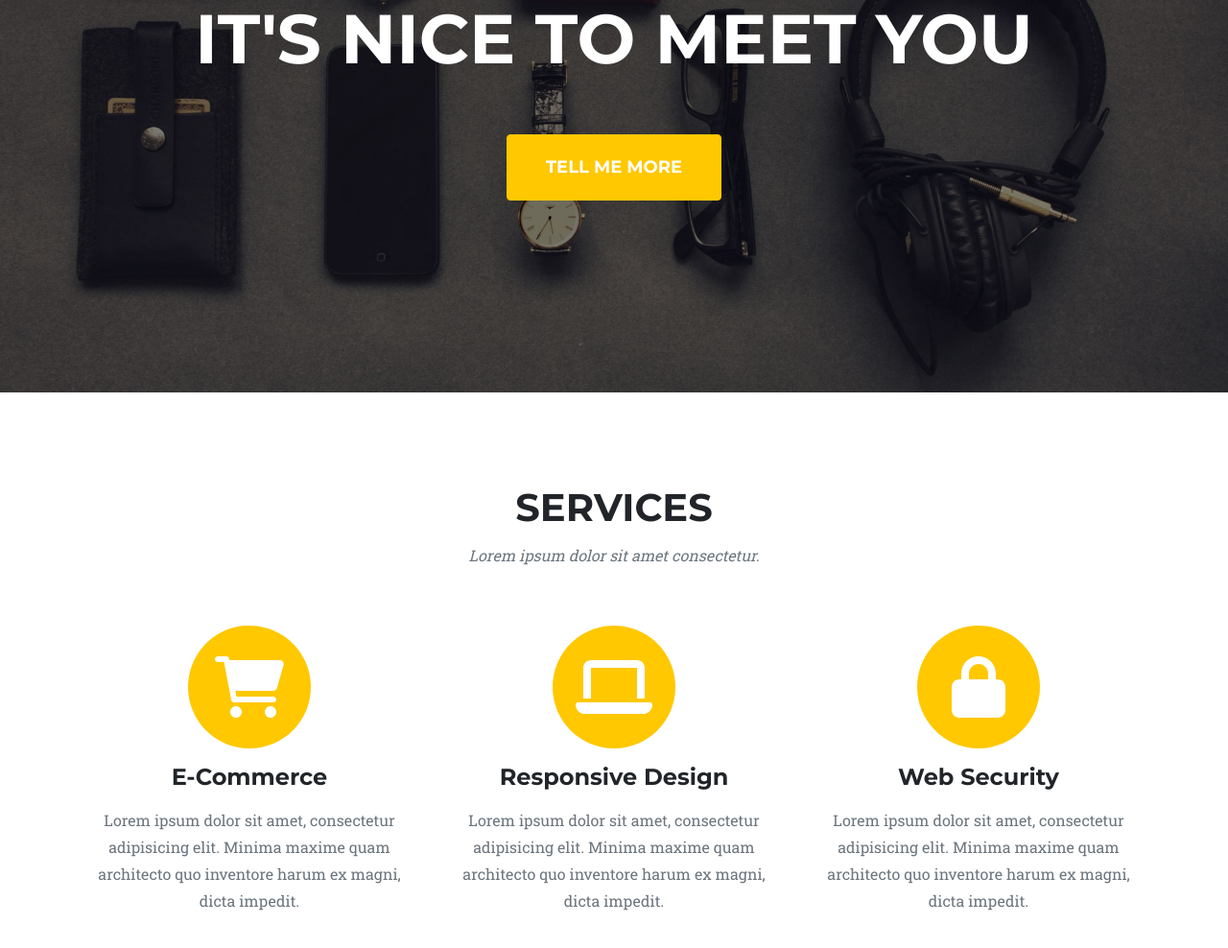
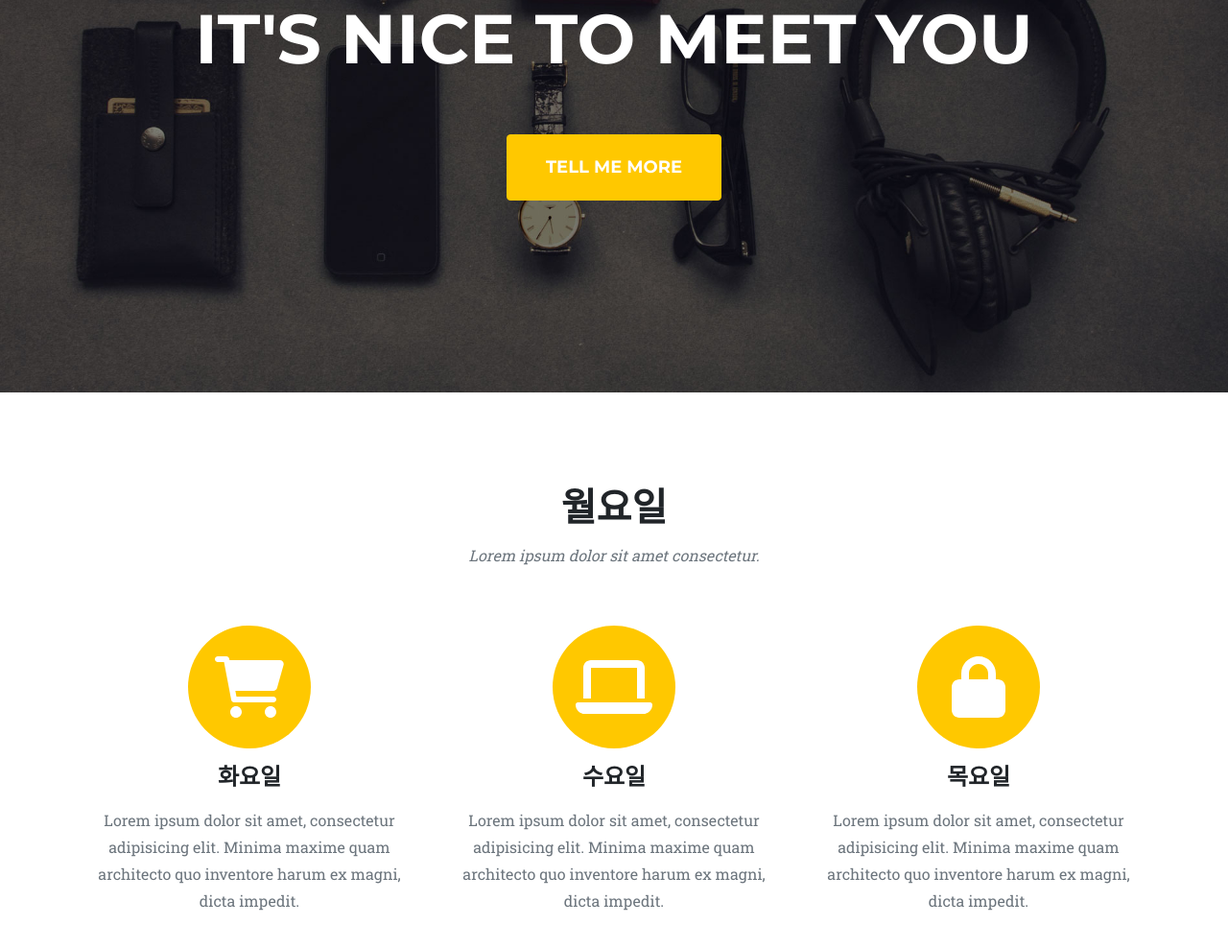
Before and after one commit to riky333/company-project, a plain HTML site: page index.html in a window 1280 px wide. Shown: the part 336-1324 px from the top of the page at 96% size. Drawn offline with nearby package versions, Linux system fonts and the light colour scheme.

Commit message:
second commit

```diff
--- a/index.html
+++ b/index.html
@@ -48,7 +48,7 @@
         <section class="page-section" id="services">
             <div class="container">
                 <div class="text-center">
-                    <h2 class="section-heading text-uppercase">Services</h2>
+                    <h2 class="section-heading text-uppercase">월요일</h2>
                     <h3 class="section-subheading text-muted">Lorem ipsum dolor sit amet consectetur.</h3>
                 </div>
                 <div class="row text-center">
@@ -57,7 +57,7 @@
                             <i class="fas fa-circle fa-stack-2x text-primary"></i>
                             <i class="fas fa-shopping-cart fa-stack-1x fa-inverse"></i>
                         </span>
-                        <h4 class="my-3">E-Commerce</h4>
+                        <h4 class="my-3">화요일</h4>
                         <p class="text-muted">Lorem ipsum dolor sit amet, consectetur adipisicing elit. Minima maxime quam architecto quo inventore harum ex magni, dicta impedit.</p>
                     </div>
                     <div class="col-md-4">
@@ -65,7 +65,7 @@
                             <i class="fas fa-circle fa-stack-2x text-primary"></i>
                             <i class="fas fa-laptop fa-stack-1x fa-inverse"></i>
                         </span>
-                        <h4 class="my-3">Responsive Design</h4>
+                        <h4 class="my-3">수요일</h4>
                         <p class="text-muted">Lorem ipsum dolor sit amet, consectetur adipisicing elit. Minima maxime quam architecto quo inventore harum ex magni, dicta impedit.</p>
                     </div>
                     <div class="col-md-4">
@@ -73,7 +73,7 @@
                             <i class="fas fa-circle fa-stack-2x text-primary"></i>
                             <i class="fas fa-lock fa-stack-1x fa-inverse"></i>
                         </span>
-                        <h4 class="my-3">Web Security</h4>
+                        <h4 class="my-3">목요일</h4>
                         <p class="text-muted">Lorem ipsum dolor sit amet, consectetur adipisicing elit. Minima maxime quam architecto quo inventore harum ex magni, dicta impedit.</p>
                     </div>
                 </div>
```
